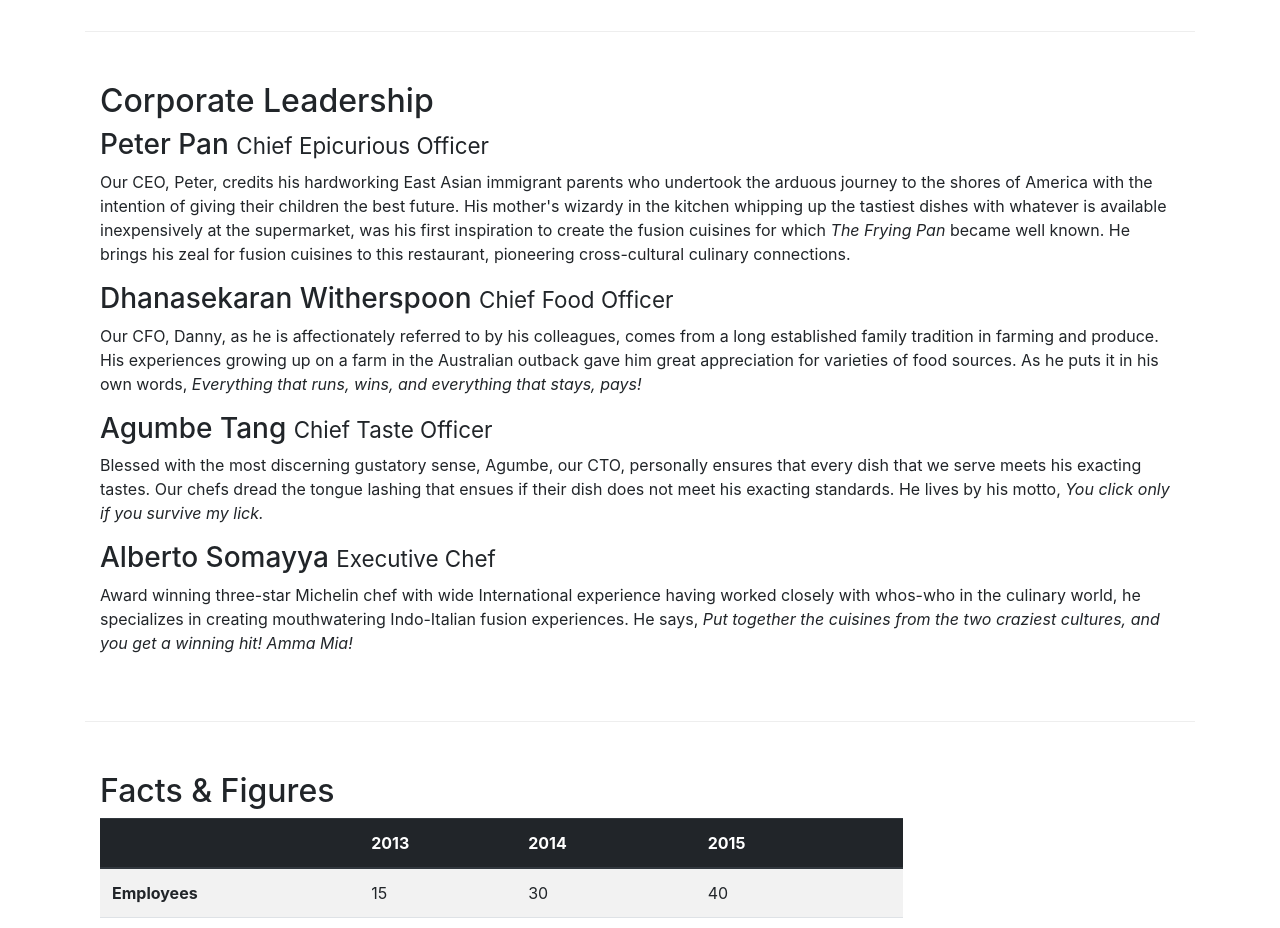
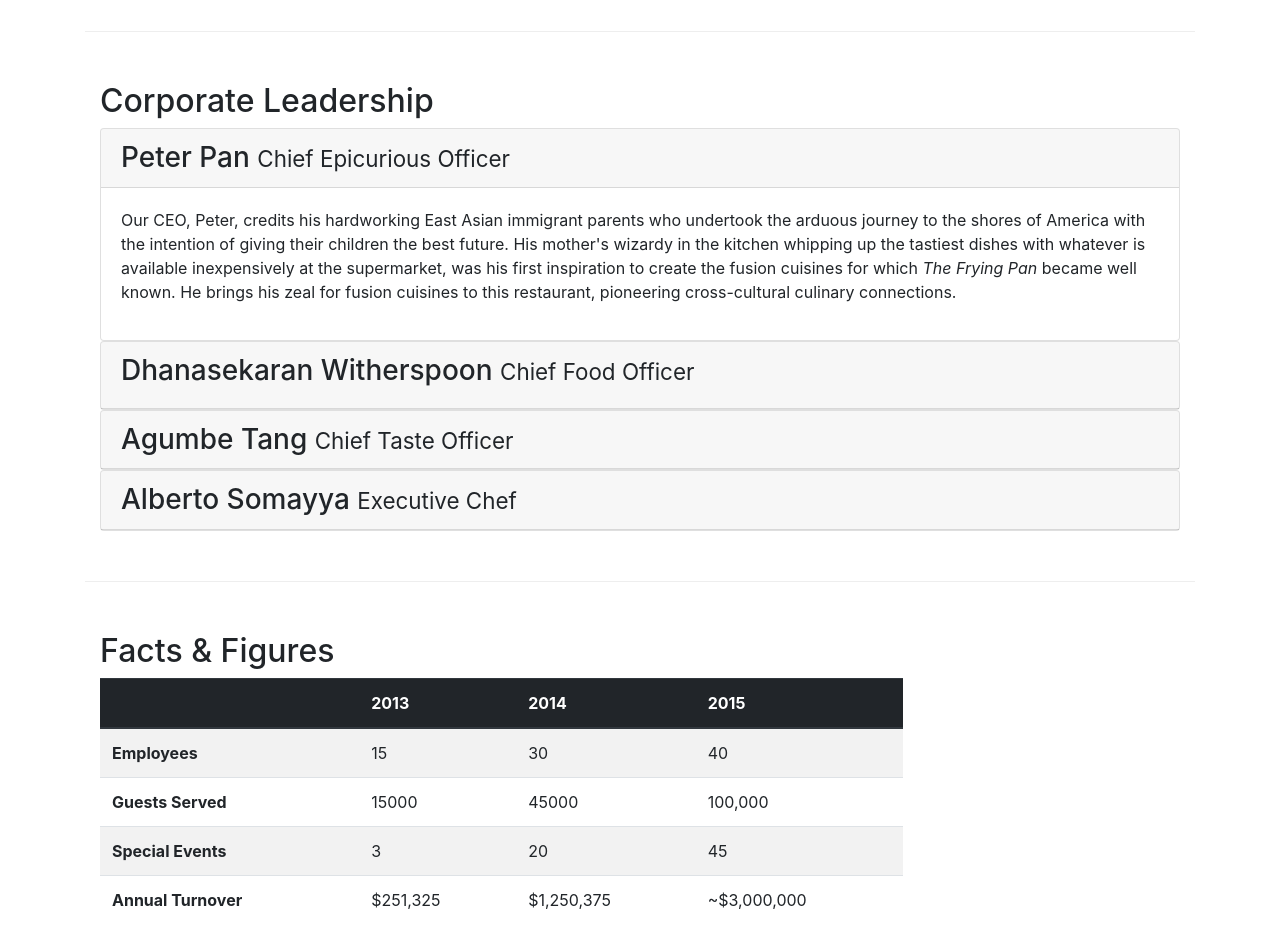
Before and after one commit to MattEastman/React_Course, a website: page Bootstrap4/conFusion/aboutus.html in a window 1280 px wide. Shown: the part 940-1868 px from the top of the page. Drawn offline with nearby package versions, Linux system fonts and the light colour scheme.

Commit message:
week 3 added stuff I worked on from airport

```diff
--- a/Bootstrap4/conFusion/aboutus.html
+++ b/Bootstrap4/conFusion/aboutus.html
@@ -95,16 +95,95 @@
         <div class="row row-content">
             <div class="col-12">
                 <h2>Corporate Leadership</h2>
-                <h3>Peter Pan <small>Chief Epicurious Officer</small></h3>
+
+
+<!--  not sure if i still need this
+
+                <ul class="nav nav-tabs">
+                    <li class="nav-item">
+                      <a class="nav-link active" href="#peter"
+                        role="tab" data-toggle="tab">Peter Pan, CEO</a>
+                    </li>
+                    <li class="nav-item">
+                      <a class="nav-link" href="#danny" role="tab"
+                        data-toggle="tab">Danny Witherspoon, CFO</a>
+                    </li>
+                    <li class="nav-item">
+                      <a class="nav-link" href="#agumbe"role="tab"
+                        data-toggle="tab">Agumbe Tang, CTO</a>
+                    </li>
+                    <li class="nav-item">
+                      <a class="nav-link" href="#alberto" role="tab"
+                        data-toggle="tab">Alberto Somayya, Exec. Chef</a>
+                    </li>
+                </ul>
+-->
+
+                <div id="accordion">
+                    <div class="card">
+                        <div class="card-header" role="tab" id="peterhead">
+                            <h3 class="mb-0">
+                                <a data-toggle="collapse" data-target="#peter">
+                                Peter Pan <small>Chief Epicurious Officer</small>
+                                </a>
+                            </h3>
+                        </div>
+                        <div class="collapse show" id="peter" data-parent="#accordion">
+                             <div class="card-body">
                                    <p class="d-none d-sm-block">Our CEO, Peter, credits his hardworking East Asian immigrant parents who undertook the arduous journey to the shores of America with the intention of giving their children the best future. His mother's wizardy in the kitchen whipping up the tastiest dishes with whatever is available inexpensively at the supermarket, was his first inspiration to create the fusion cuisines for which <em>The Frying Pan</em> became well known. He brings his zeal for fusion cuisines to this restaurant, pioneering cross-cultural culinary connections.</p>
+                            </div>
+                        </div>
+                    </div>
+
+                     <div class="card">
+                        <div class="card-header" role="tab" id="dannyhead">
+                            <h3 class="mb-0">
+                                <a data-toggle="collapse" data-target="#danny">
                                  <h3>Dhanasekaran Witherspoon <small>Chief Food Officer</small></h3>
+                                </a>
+                            </h3>
+                        </div>
+                        <div class="collapse" id="danny" data-parent="#accordion">
+                             <div class="card-body">
                                  <p class="d-none d-sm-block">Our CFO, Danny, as he is affectionately referred to by his colleagues, comes from a long established family tradition in farming and produce. His experiences growing up on a farm in the Australian outback gave him great appreciation for varieties of food sources. As he puts it in his own words, <em>Everything that runs, wins, and everything that stays, pays!</em></p>
-                <h3>Agumbe Tang <small>Chief Taste Officer</small></h3>
+                            </div>
+                        </div>
+                    </div>
+
+                    <div class="card">
+                        <div class="card-header" role="tab" id="Agumbehead">
+                            <h3 class="mb-0">
+                                <a data-toggle="collapse" data-target="#Agumbe">
+                                 Agumbe Tang <small>Chief Taste Officer</small>
+                                </a>
+                            </h3>
+                        </div>
+                        <div class="collapse" id="Agumbe" data-parent="#accordion">
+                             <div class="card-body">
                                  <p class="d-none d-sm-block">Blessed with the most discerning gustatory sense, Agumbe, our CTO, personally ensures that every dish that we serve meets his exacting tastes. Our chefs dread the tongue lashing that ensues if their dish does not meet his exacting standards. He lives by his motto, <em>You click only if you survive my lick.</em></p>
-                <h3>Alberto Somayya <small>Executive Chef</small></h3>
+                            </div>
+                        </div>
+                    </div>
+
+                       <div class="card">
+                        <div class="card-header" role="tab" id="Albertohead">
+                            <h3 class="mb-0">
+                                <a data-toggle="collapse" data-target="#Alberto">
+                                 Alberto Somayya <small>Executive Chef</small>
+                                </a>
+                            </h3>
+                        </div>
+                        <div class="collapse" id="Alberto" data-parent="#accordion">
+                             <div class="card-body">
                                  <p class="d-none d-sm-block">Award winning three-star Michelin chef with wide International experience having worked closely with whos-who in the culinary world, he specializes in creating mouthwatering Indo-Italian fusion experiences. He says, <em>Put together the cuisines from the two craziest cultures, and you get a winning hit! Amma Mia!</em></p>
                             </div>
                         </div>
+                    </div>
+
+                </div>
+            </div>
+        </div>
+
          <div class="row row-content">
             <div class="col-12 col-sm-9">
                 <h2>Facts &amp; Figures</h2>
--- a/Bootstrap4/conFusion/css/style.css
+++ b/Bootstrap4/conFusion/css/style.css
@@ -37,3 +37,9 @@ body{
 .navbar-dark {
      background-color:#512DA8 !important;
 }
+.tab-content {
+    border-left: 1px solid #ddd;
+    border-right: 1px solid #ddd;
+    border-bottom: 1px solid #ddd;
+    padding: 10px;
+}
```
Also changed, not shown: 1 other file. Lines whose indentation alone changed are shown as unchanged.
